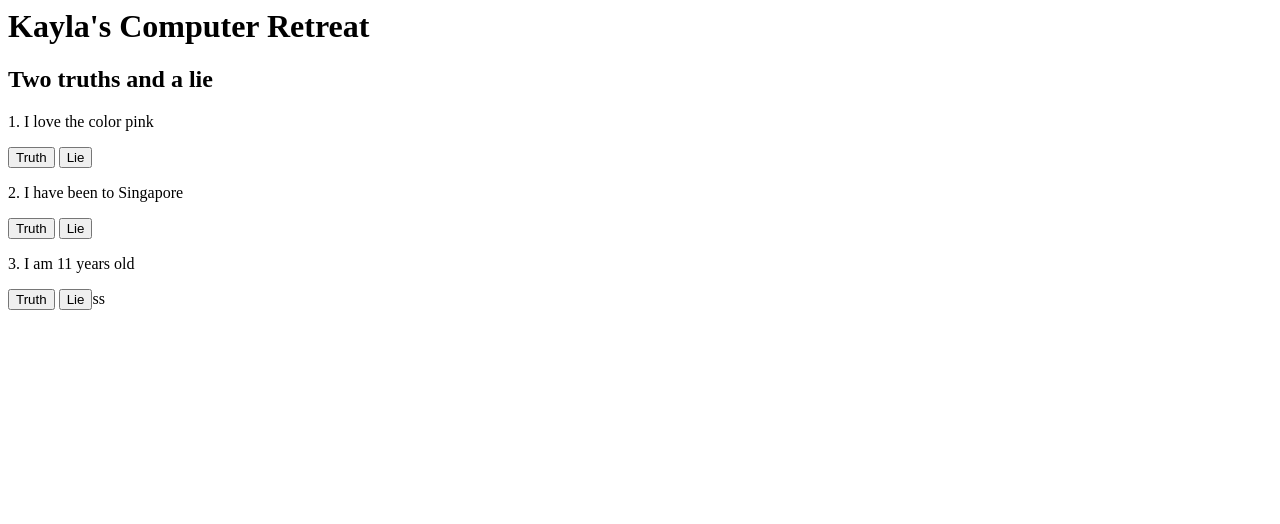
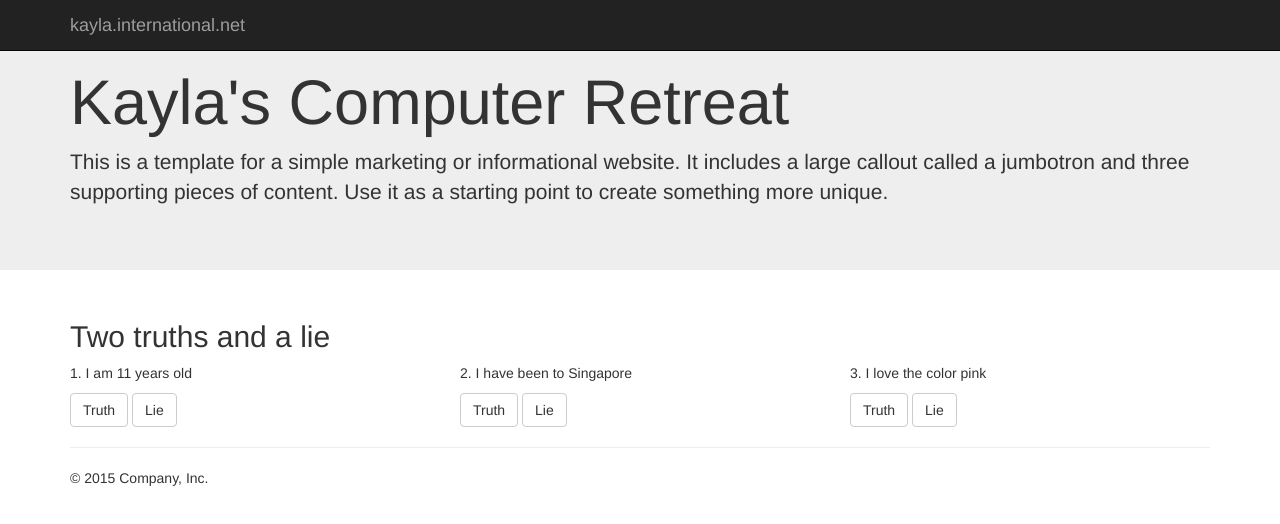
Before and after one commit to kayla2/Kayla-sProject, a plain HTML site: page index.html in a window 1280 px wide. Drawn offline with nearby package versions, Linux system fonts and the light colour scheme.

Commit message:
Added Styles

```diff
--- a/index.html
+++ b/index.html
@@ -1,12 +1,60 @@
-<h1>Kayla's Computer Retreat</h1>
+<!DOCTYPE html>
+<html lang="en">
+  <head>
+    <meta charset="utf-8">
+    <meta http-equiv="X-UA-Compatible" content="IE=edge">
+    <meta name="viewport" content="width=device-width, initial-scale=1">
+    <title>Jumbotron Template for Bootstrap</title>
 
-<h2>Two truths and a lie</h2>
-<p>1. I love the color pink</p>
+    <!-- Bootstrap core CSS -->
+    <link href="https://maxcdn.bootstrapcdn.com/bootstrap/3.3.6/css/bootstrap.min.css" rel="stylesheet">
+  </head>
+
+  <body>
+
+    <nav class="navbar navbar-inverse navbar-fixed-top">
+      <div class="container">
+        <div class="navbar-header">
+          <a class="navbar-brand" href="#">kayla.international.net</a>
+        </div>
+      </div>
+    </nav>
+
+    <!-- Main jumbotron for a primary marketing message or call to action -->
+    <div class="jumbotron">
+      <div class="container">
+        <h1>Kayla's Computer Retreat</h1>
+        <p>This is a template for a simple marketing or informational website. It includes a large callout called a jumbotron and three supporting pieces of content. Use it as a starting point to create something more unique.</p>
+      </div>
+    </div>
+
+    <div class="container">
+    	<h2>Two truths and a lie</h2>
+      <!-- Example row of columns -->
+      <div class="row">
+        <div class="col-md-4">
+          <p>1. I am 11 years old</p>
 <input class="btn btn-default" type="button" value="Truth">
     <input class="btn btn-default" type="button" value="Lie">
-<p>2. I have been to Singapore</p>
+        </div>
+        <div class="col-md-4">
+          <p>2. I have been to Singapore</p>
 <input class="btn btn-default" type="button" value="Truth">
     <input class="btn btn-default" type="button" value="Lie">
-<p>3. I am 11 years old</p>
+       </div>
+        <div class="col-md-4">
+          <p>3. I love the color pink</p>
 <input class="btn btn-default" type="button" value="Truth">
-    <input class="btn btn-default" type="button" value="Lie">ss
+    <input class="btn btn-default" type="button" value="Lie">
+        </div>
+      </div>
+
+      <hr>
+
+      <footer>
+        <p>&copy; 2015 Company, Inc.</p>
+      </footer>
+    </div>
+    <script src="https://ajax.googleapis.com/ajax/libs/jquery/1.11.3/jquery.min.js"></script>
+  </body>
+</html>
```
